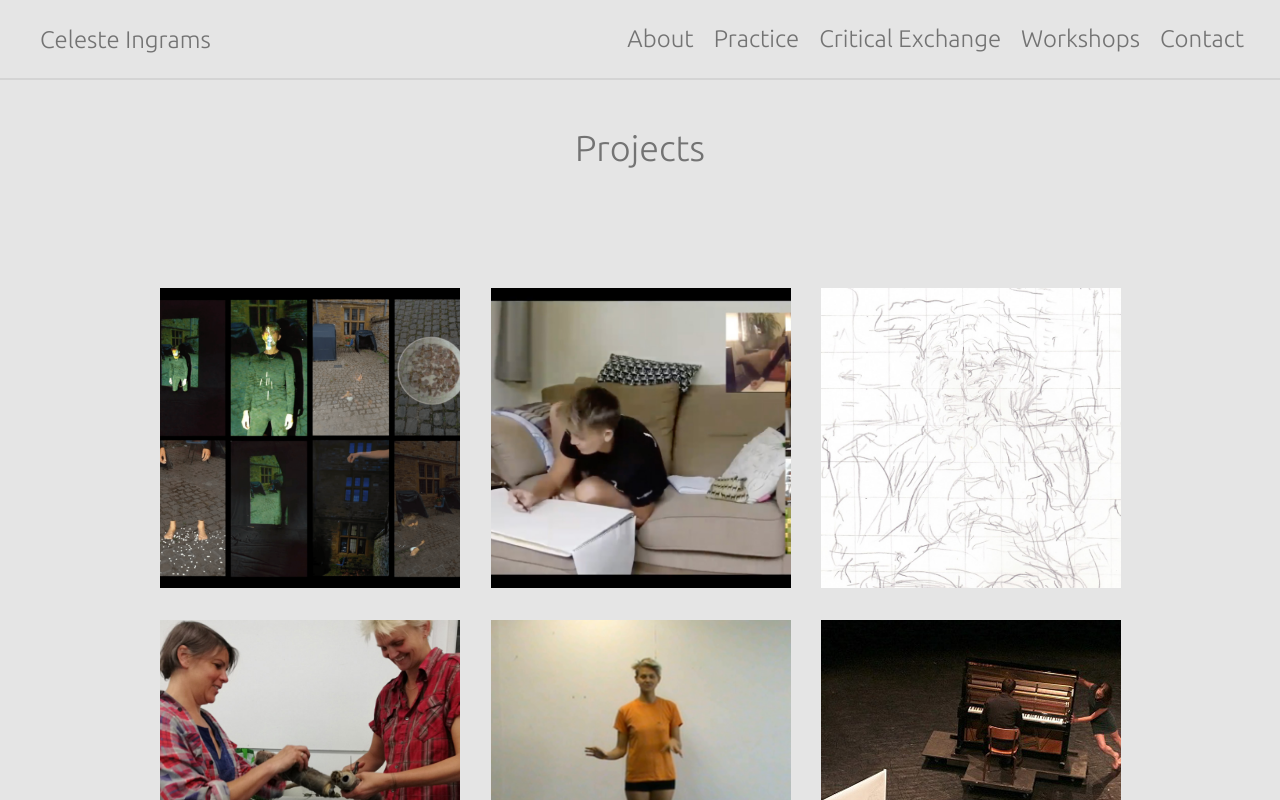
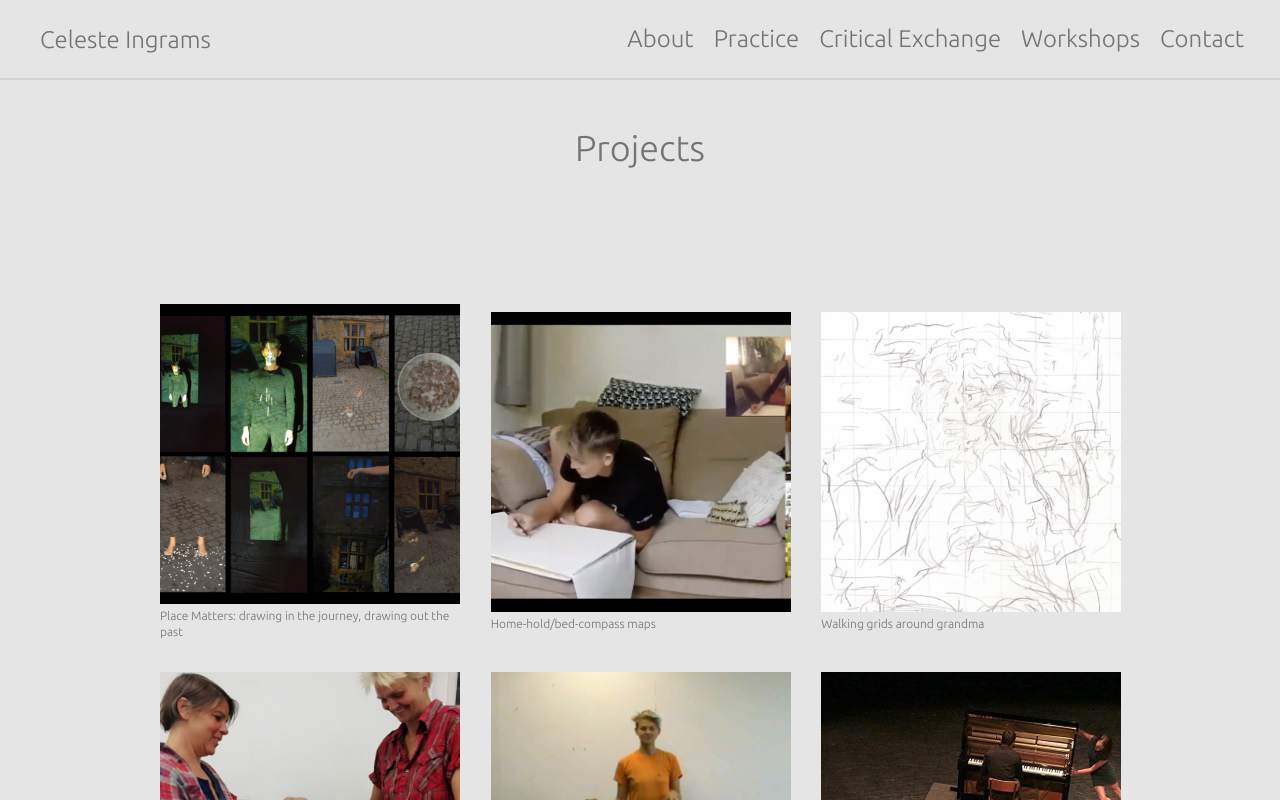
Before and after one commit to VivienIngrams/CelesteIngrams, a Next.js app: page /projects in a window 1280 px wide. Shown: the top 800 px of the page. Built offline with nearby package versions, Linux system fonts and the light colour scheme.

Commit message:
ADded titles to projects

```diff
--- a/app/data.tsx
+++ b/app/data.tsx
@@ -111,7 +111,7 @@ export const practiceData: PracticeDataType[] = [
 export const projects: ProjectsType[] = [
   {
     id: "place",
-    title: "Place Matters: drawing in the journey , drawing out the past",
+    title: "Place Matters: drawing in the journey, drawing out the past",
     text: "",
     images: [
       "/images/Place-matters.png",
--- a/app/projects/page.tsx
+++ b/app/projects/page.tsx
@@ -18,7 +18,8 @@ const Projects = () => {
       <div className="w-full mx-auto flex flex-col justify-center items-center xs:w-[90vw] md:p-8 lg:pt-20 xl:pt-20 xl:px-20 md:grid md:grid-cols-2 lg:grid-cols-3 ">
         {projects.map((project) => (
           <Link href={project.url} key={project.id}>
-            <div className="relative my-4 flex flex-col h-[200px] w-[200px] xs:w-[300px] xs:h-[300px] 2xl:w-[350px] 2xl:h-[650px] ">
+            <div className="flex flex-col my-4 "></div>
+            <div className="relative h-[200px] w-[200px] xs:w-[300px] xs:h-[300px] 2xl:w-[350px] 2xl:h-[650px] ">
               <Image
                 src={project.images[0]}
                 alt={project.title}
@@ -26,8 +27,12 @@ const Projects = () => {
                 sizes="40vw"
                 className="object-cover"
               />
-              <div></div>
             </div>
+              <div className="mt-1 w-[200px] xs:w-[300px] 2xl:w-[350px]">
+                <h2 className=" text-xs font-light">
+                  {project.title}
+                </h2>
+              </div>
           </Link>
         ))}
       </div>
```
